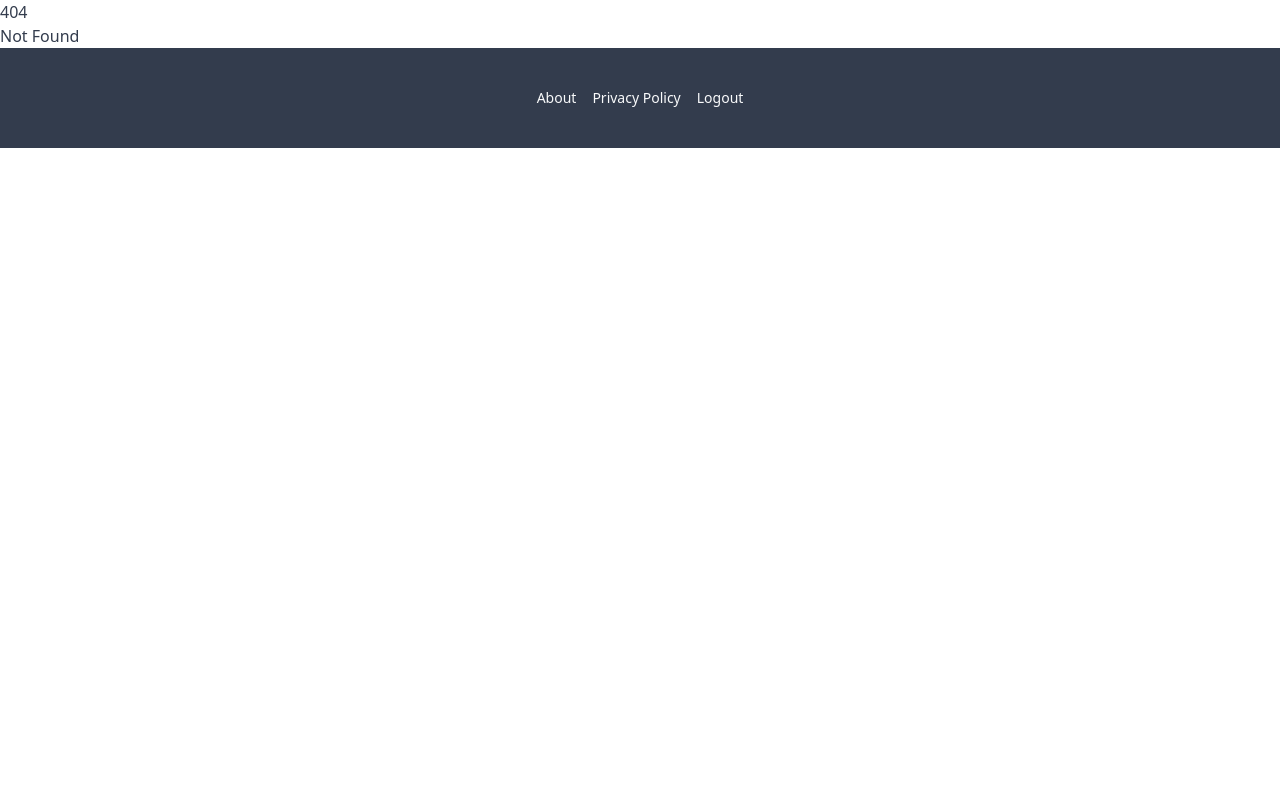
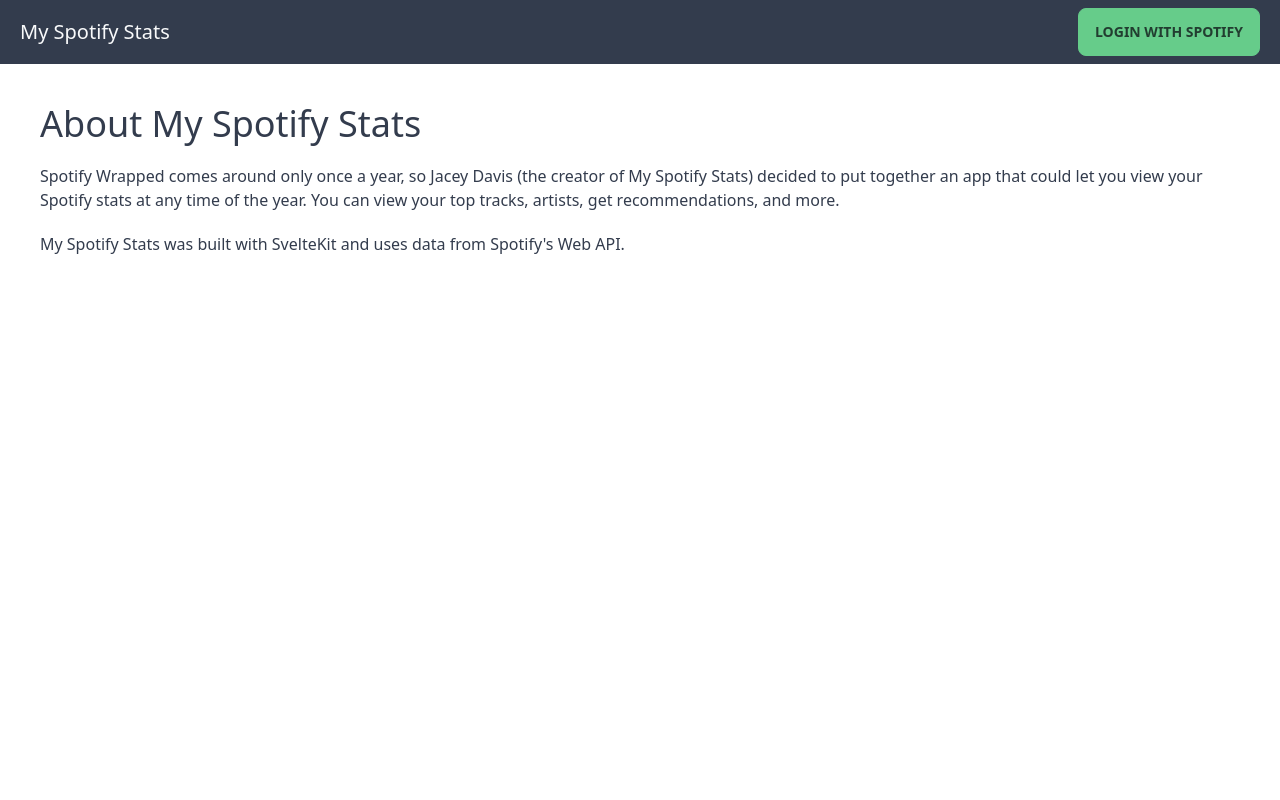
Before and after one commit to jldavis23/my-spotify-stats, a SvelteKit app: page /about in a window 1280 px wide. Before the commit this address had no page. Shown: the top 800 px of the page. Built offline with nearby package versions, Linux system fonts and the light colour scheme.

Commit message:
added about page

```diff
--- a/src/routes/+layout.svelte
+++ b/src/routes/+layout.svelte
@@ -9,8 +9,11 @@
 
 <footer class="footer footer-center p-10 bg-neutral text-neutral-content">
 	<div class="grid grid-flow-col gap-4">
-		<a class="link link-hover">About</a>
+		<a href="/about" class="link link-hover">About</a>
 		<a href="/privacy" class="link link-hover">Privacy Policy</a>
-        <a class="link link-hover">Logout</a>
 	</div>
+
 </footer>
+<div class="text-center p-4 bg-base-300 text-base-content">
+	<p>Created by Jacey Davis for DGM 3780</p>
+</div>
--- /dev/null
+++ b/src/routes/about/+page.svelte
@@ -0,0 +1,47 @@
+<div class="bg-neutral text-neutral-content">
+	<div class="navbar px-5">
+		<div class="flex-1">
+			<div class="dropdown text-primary-content">
+				<!-- svelte-ignore a11y-no-noninteractive-tabindex -->
+				<!-- svelte-ignore a11y-label-has-associated-control -->
+				<label tabindex="0" class="btn m-1 sm:hidden"
+					><svg
+						xmlns="http://www.w3.org/2000/svg"
+						fill="none"
+						viewBox="0 0 24 24"
+						class="inline-block w-5 h-5 stroke-current"
+						><path
+							stroke-linecap="round"
+							stroke-linejoin="round"
+							stroke-width="2"
+							d="M4 6h16M4 12h16M4 18h16"
+						/></svg
+					></label
+				>
+				<!-- svelte-ignore a11y-no-noninteractive-tabindex -->
+				<ul tabindex="0" class="dropdown-content menu p-2 shadow bg-primary rounded-box w-52" />
+			</div>
+			<p class="normal-case text-xl">My Spotify Stats</p>
+		</div>
+
+        <div class="flex-none">
+            <a href="/stats" class="btn btn-primary">Login with Spotify</a>
+        </div>
+	</div>
+</div>
+
+<div class="p-10 h-screen">
+	<h1 class="text-4xl">About My Spotify Stats</h1>
+
+    <div class="flex flex-col gap-5 my-5">
+        <p>
+            Spotify Wrapped comes around only once a year, so Jacey Davis (the creator of My Spotify Stats) decided to put together an app that could let you view your Spotify stats at any time of the year. You can view your top tracks, artists, get recommendations, and more.
+        </p>
+
+        <p>
+            My Spotify Stats was built with SvelteKit and uses data from Spotify's Web API.
+        </p>
+
+
+    </div>
+</div>
```
